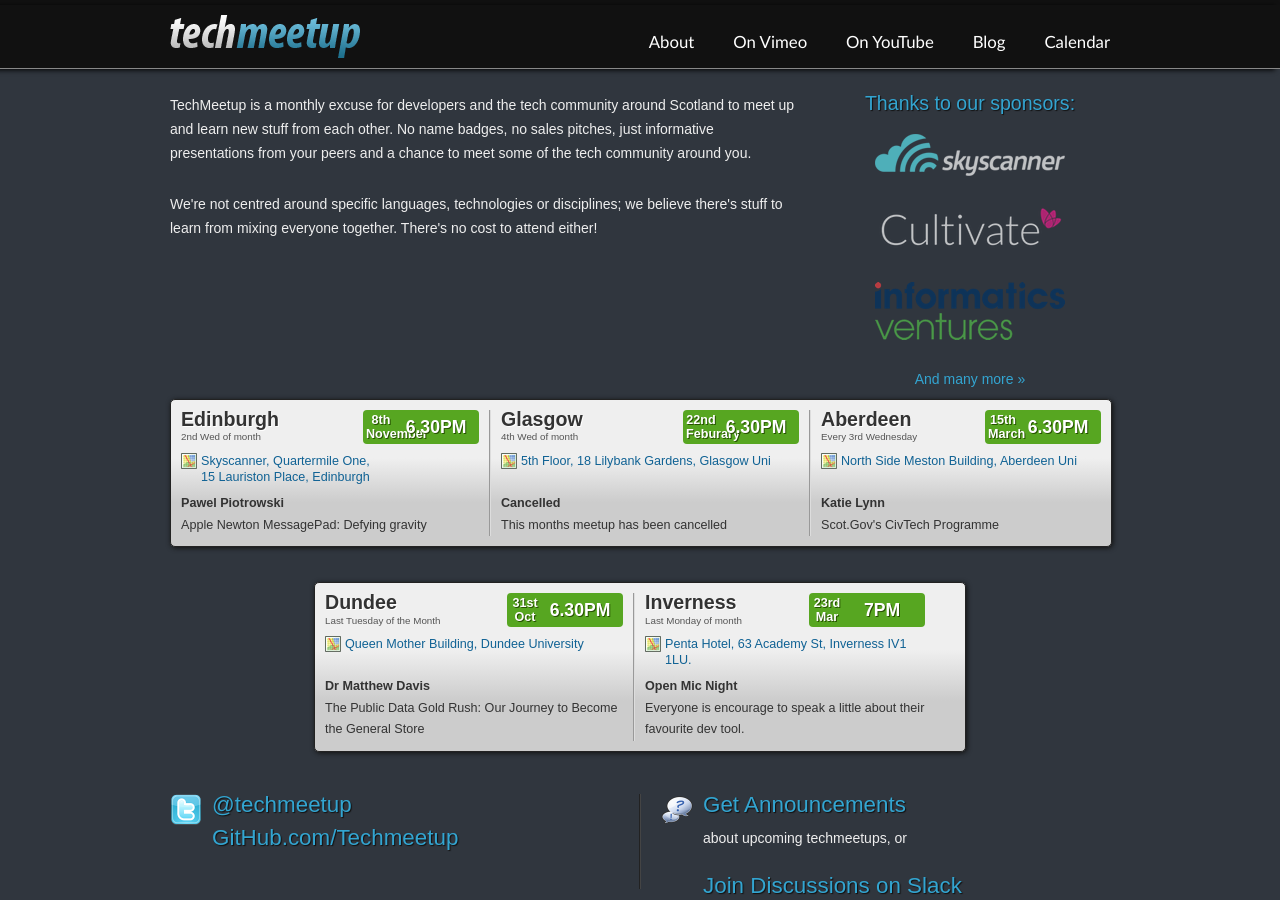
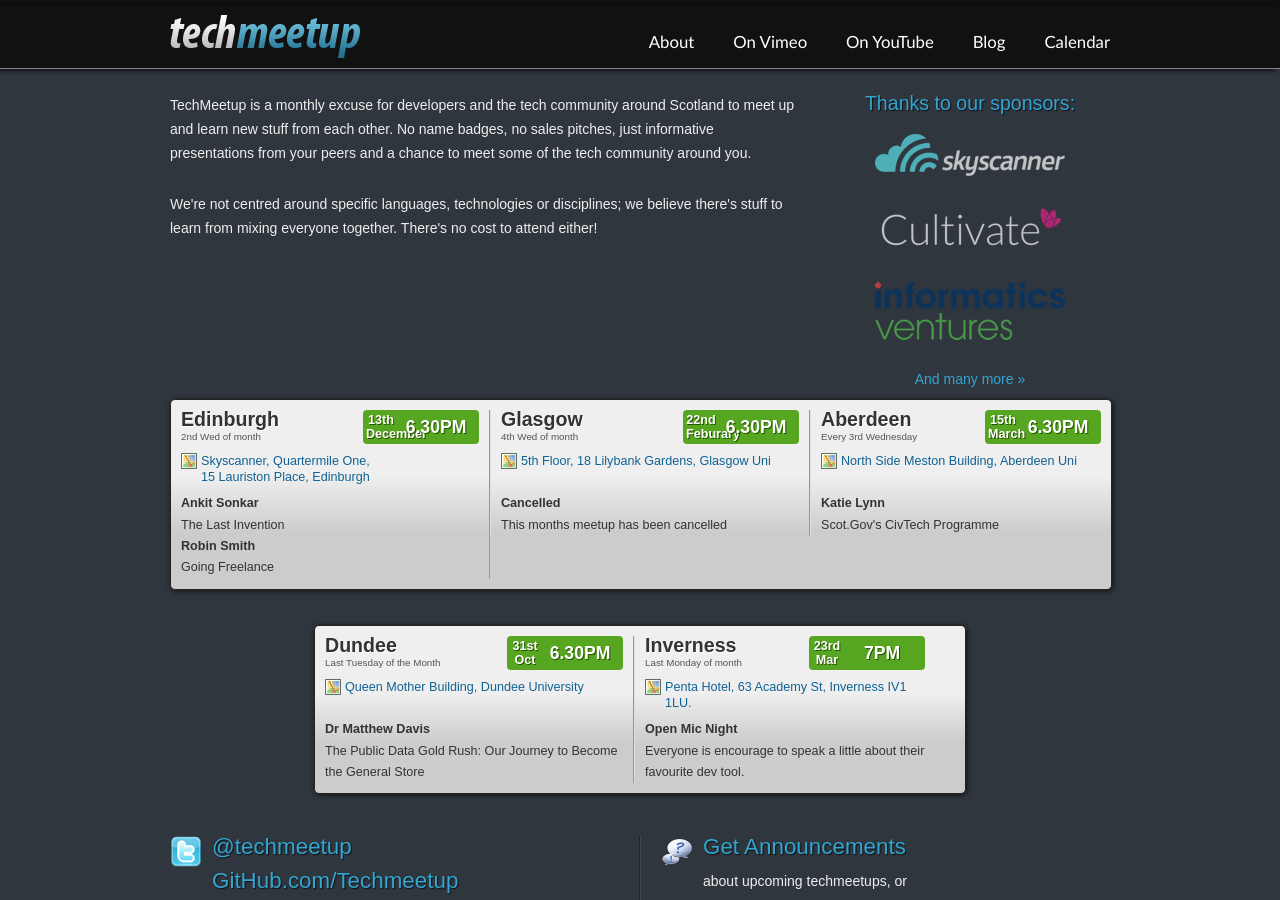
Before and after one commit to techmeetup/techmeetup.co.uk, a Jekyll site: the page built from index.html, in a window 1280 px wide and 900 px high. Built offline with Jekyll 4.4.1, drawn with Linux system fonts in a browser that asks for light colours.

Commit message:
Update speaker for Edinburgh TMU Dec 2017

```diff
--- a/_data/index.json
+++ b/_data/index.json
@@ -2,12 +2,16 @@
   "edinburgh": {
     "speakers": [
       {
-        "name": "Pawel Piotrowski",
-        "talk": "Apple Newton MessagePad: Defying gravity"
+        "name": "Ankit Sonkar",
+        "talk": "The Last Invention"
+      },
+      {
+        "name": "Robin Smith",
+        "talk": "Going Freelance"
       }
     ],
-    "day": "8th",
-    "month": "November"
+    "day": "13th",
+    "month": "December"
   },
   "glasgow": {
     "speakers": [
```
